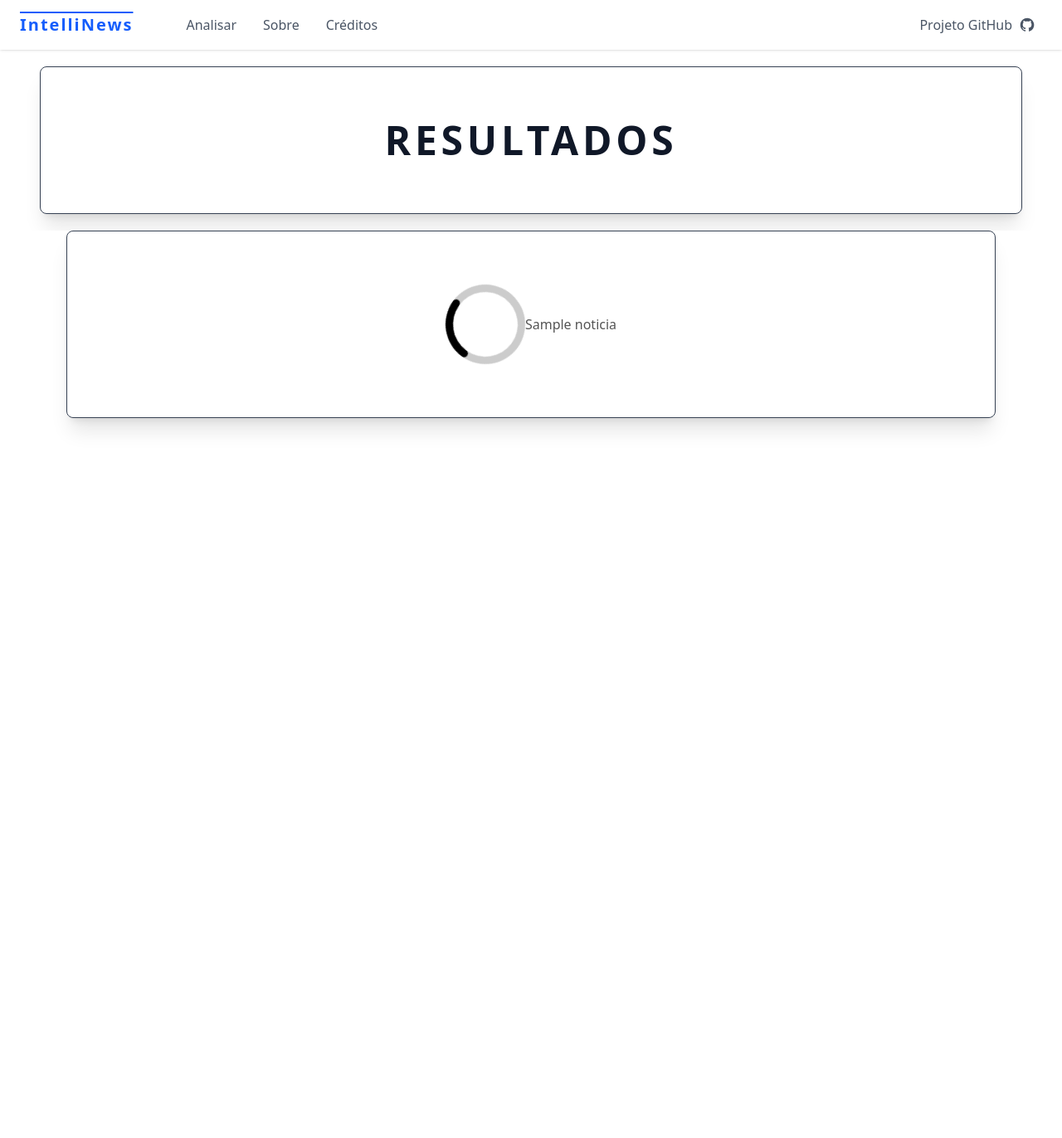
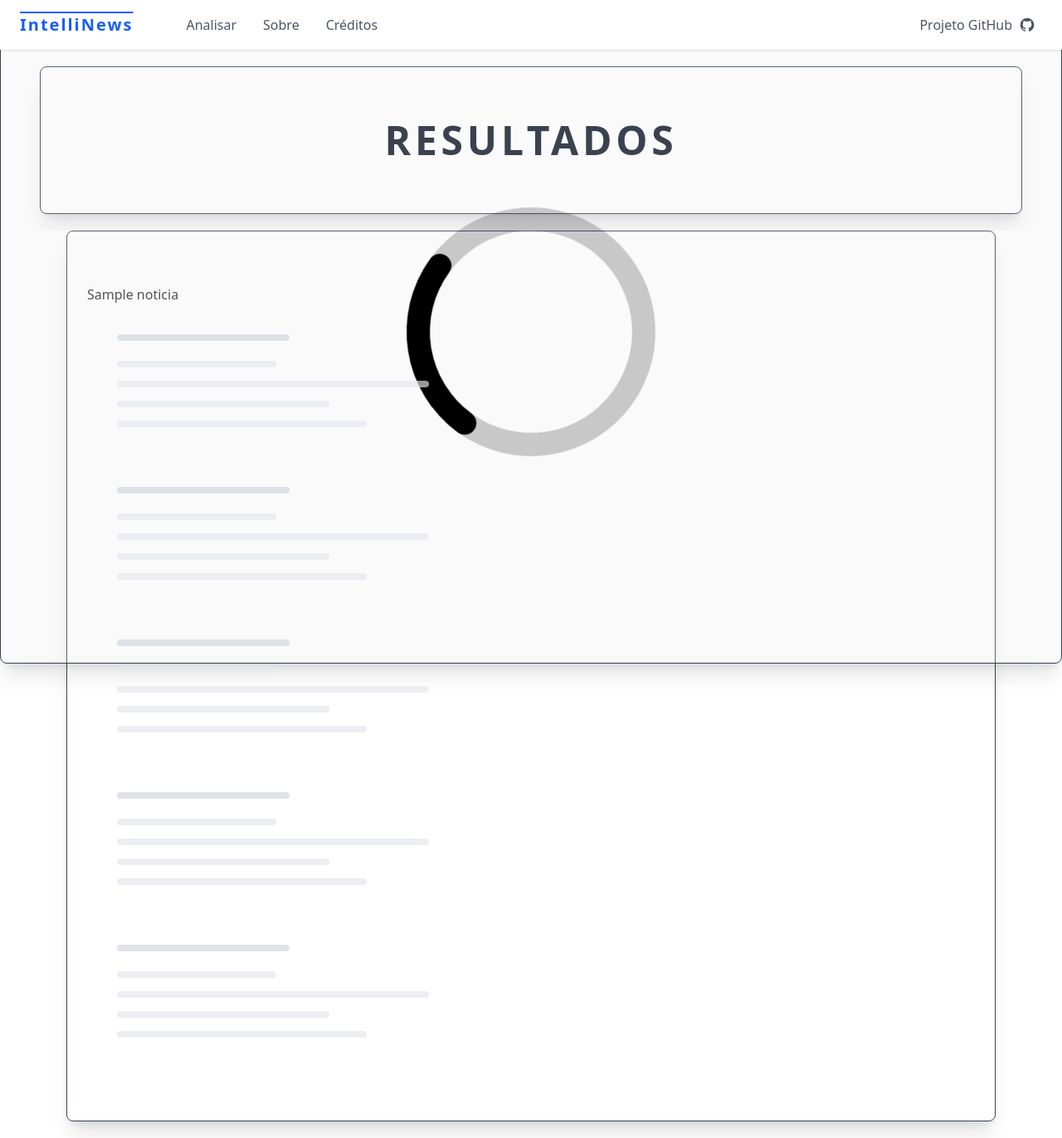
Before and after one commit to Gabriel485s/TextAnalyzer, a Django app: template analiseTexto/templates/result.html in a window 1280 px wide. Shown: the whole page at 83% size. Before the commit the page ends 519 px from the top, so only its background shows below. Run offline with Django 5.2, Linux system fonts and the light colour scheme; the template is opened without the code that fills it: most values are stand-ins (such as "Sample title", 1, 10 or a date in 2020).

Commit message:
SMALL UPDATE:'Telinha de carregamento arrumada'

```diff
--- a/analiseTexto/templates/result.html
+++ b/analiseTexto/templates/result.html
@@ -12,7 +12,24 @@
 </head>
 
 <body class="bg-white dark:bg-gray-900">
-        <nav x-data="{ isOpen: false }" class="bg-white shadow dark:bg-gray-800 fixed top-0 w-full z-10">
+        <div
+        class="flex justify-center fixed items-center px-6 py-16 m-0 border-1 border-gray-700 rounded-lg text-center shadow-xl inset-0 bg-gray-200/20">
+        <svg class="animate-spin size-75 z-10" viewBox="0 0 16 16" xmlns="http://www.w3.org/2000/svg" fill="none"
+            class="hds-flight-icon--animation-loading">
+            <g id="SVGRepo_bgCarrier" stroke-width="0"></g>
+            <g id="SVGRepo_tracerCarrier" stroke-linecap="round" stroke-linejoin="round"></g>
+            <g id="SVGRepo_iconCarrier">
+                <g fill="#000000" fill-rule="evenodd" clip-rule="evenodd">
+                    <path d="M8 1.5a6.5 6.5 0 100 13 6.5 6.5 0 000-13zM0 8a8 8 0 1116 0A8 8 0 010 8z" opacity=".2">
+                    </path>
+                    <path
+                        d="M7.25.75A.75.75 0 018 0a8 8 0 018 8 .75.75 0 01-1.5 0A6.5 6.5 0 008 1.5a.75.75 0 01-.75-.75z">
+                    </path>
+                </g>
+            </g>
+        </svg>
+    </div>
+    <nav x-data="{ isOpen: false }" class="bg-white shadow dark:bg-gray-800 fixed top-0 w-full z-8">
         <div class="container px-6 py-4 mx-auto">
             <div class="lg:flex lg:items-center">
                 <div class="flex items-center justify-between">
@@ -66,19 +83,65 @@
         </div>
         </div>
     </nav>
+
     <header class="bg-white dark:bg-gray-900 mt-20">
-        <div class="flex justify-center items-center px-6 py-16 mx-12 border-1 border-gray-700 rounded-lg text-center shadow-xl">
+        <div
+            class="flex justify-center items-center px-6 py-16 mx-12 border-1 border-gray-700 rounded-lg text-center shadow-xl">
             <h1 class="text-5xl text-gray-900 dark:text-gray-200 tracking-widest font-bold">RESULTADOS</h1>
         </div>
-    </header >
+    </header>
     <section class="bg-white dark:bg-gray-900 my-5">
-        <div class="flex justify-center items-center px-6 py-16 mx-20 border-1 border-gray-700 rounded-lg text-center shadow-xl h-full">
-            <svg class="animate-spin size-24" viewBox="0 0 16 16" xmlns="http://www.w3.org/2000/svg" fill="none" class="hds-flight-icon--animation-loading"><g id="SVGRepo_bgCarrier" stroke-width="0"></g><g id="SVGRepo_tracerCarrier" stroke-linecap="round" stroke-linejoin="round"></g><g id="SVGRepo_iconCarrier"> <g fill="#000000" fill-rule="evenodd" clip-rule="evenodd"> <path d="M8 1.5a6.5 6.5 0 100 13 6.5 6.5 0 000-13zM0 8a8 8 0 1116 0A8 8 0 010 8z" opacity=".2"></path> <path d="M7.25.75A.75.75 0 018 0a8 8 0 018 8 .75.75 0 01-1.5 0A6.5 6.5 0 008 1.5a.75.75 0 01-.75-.75z"></path> </g> </g></svg>
+        <div
+            class="flex flex-col px-6 py-16 mx-20 border-1 border-gray-700 rounded-lg shadow-xl h-full">
             <div>
                 <p class="animate-pulse">{{ noticia }}</p>
             </div>
+            <div class="w-full max-w-md  animate-pulse p-9">
+                <h1 class="h-2 bg-gray-300 rounded-lg w-52 dark:bg-gray-600"></h1>
+
+                <p class="w-48 h-2 mt-6 bg-gray-200 rounded-lg dark:bg-gray-700"></p>
+                <p class="w-full h-2 mt-4 bg-gray-200 rounded-lg dark:bg-gray-700"></p>
+                <p class="w-64 h-2 mt-4 bg-gray-200 rounded-lg dark:bg-gray-700"></p>
+                <p class="w-4/5 h-2 mt-4 bg-gray-200 rounded-lg dark:bg-gray-700"></p>
+            </div>
+            <div class="w-full max-w-md  animate-pulse p-9">
+                <h1 class="h-2 bg-gray-300 rounded-lg w-52 dark:bg-gray-600"></h1>
+
+                <p class="w-48 h-2 mt-6 bg-gray-200 rounded-lg dark:bg-gray-700"></p>
+                <p class="w-full h-2 mt-4 bg-gray-200 rounded-lg dark:bg-gray-700"></p>
+                <p class="w-64 h-2 mt-4 bg-gray-200 rounded-lg dark:bg-gray-700"></p>
+                <p class="w-4/5 h-2 mt-4 bg-gray-200 rounded-lg dark:bg-gray-700"></p>
+            </div>
+            <div class="w-full max-w-md  animate-pulse p-9">
+                <h1 class="h-2 bg-gray-300 rounded-lg w-52 dark:bg-gray-600"></h1>
+
+                <p class="w-48 h-2 mt-6 bg-gray-200 rounded-lg dark:bg-gray-700"></p>
+                <p class="w-full h-2 mt-4 bg-gray-200 rounded-lg dark:bg-gray-700"></p>
+                <p class="w-64 h-2 mt-4 bg-gray-200 rounded-lg dark:bg-gray-700"></p>
+                <p class="w-4/5 h-2 mt-4 bg-gray-200 rounded-lg dark:bg-gray-700"></p>
+            </div>
+            <div class="w-full max-w-md  animate-pulse p-9">
+                <h1 class="h-2 bg-gray-300 rounded-lg w-52 dark:bg-gray-600"></h1>
+
+                <p class="w-48 h-2 mt-6 bg-gray-200 rounded-lg dark:bg-gray-700"></p>
+                <p class="w-full h-2 mt-4 bg-gray-200 rounded-lg dark:bg-gray-700"></p>
+                <p class="w-64 h-2 mt-4 bg-gray-200 rounded-lg dark:bg-gray-700"></p>
+                <p class="w-4/5 h-2 mt-4 bg-gray-200 rounded-lg dark:bg-gray-700"></p>
+            </div>
+            <div class="w-full max-w-md  animate-pulse p-9">
+                <h1 class="h-2 bg-gray-300 rounded-lg w-52 dark:bg-gray-600"></h1>
+
+                <p class="w-48 h-2 mt-6 bg-gray-200 rounded-lg dark:bg-gray-700"></p>
+                <p class="w-full h-2 mt-4 bg-gray-200 rounded-lg dark:bg-gray-700"></p>
+                <p class="w-64 h-2 mt-4 bg-gray-200 rounded-lg dark:bg-gray-700"></p>
+                <p class="w-4/5 h-2 mt-4 bg-gray-200 rounded-lg dark:bg-gray-700"></p>
+            </div>
+
+
+
         </div>
     </section>
 
 </body>
+
 </html>
```
